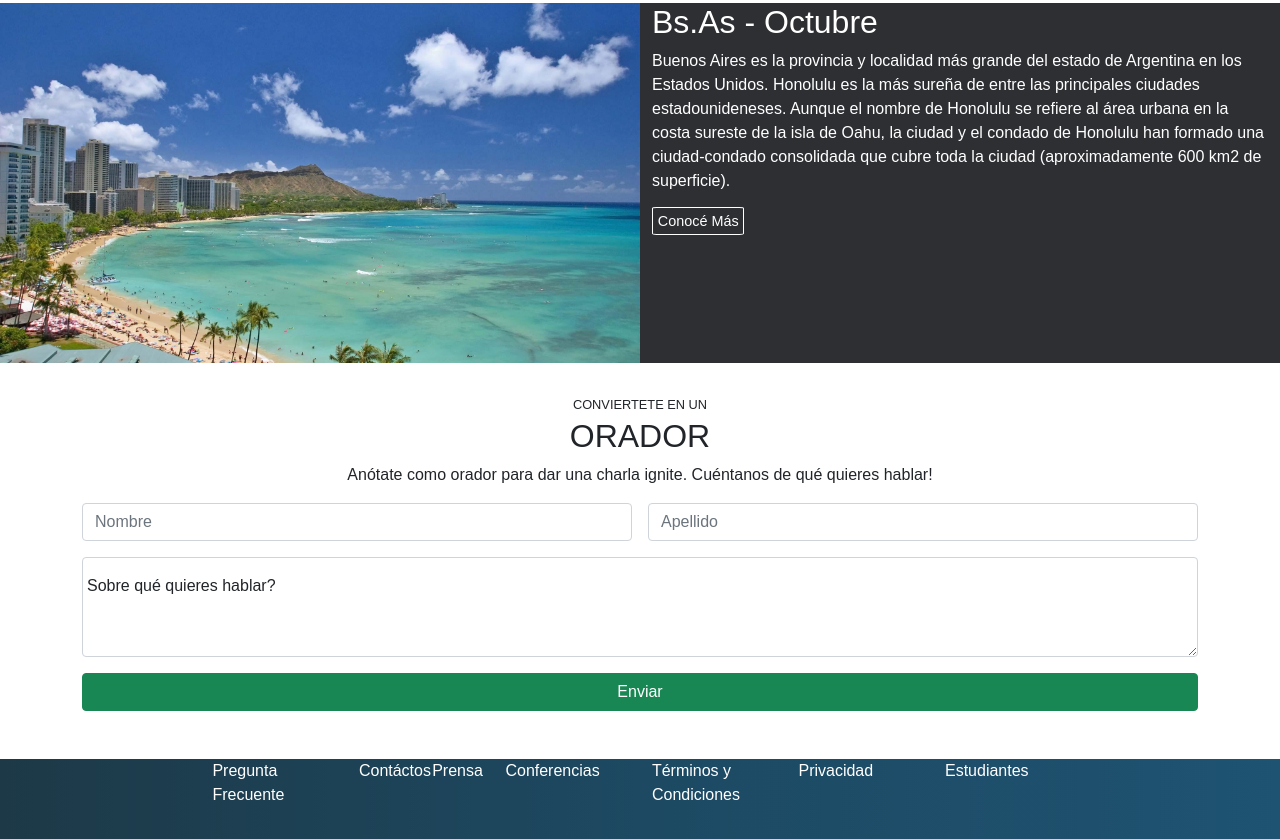
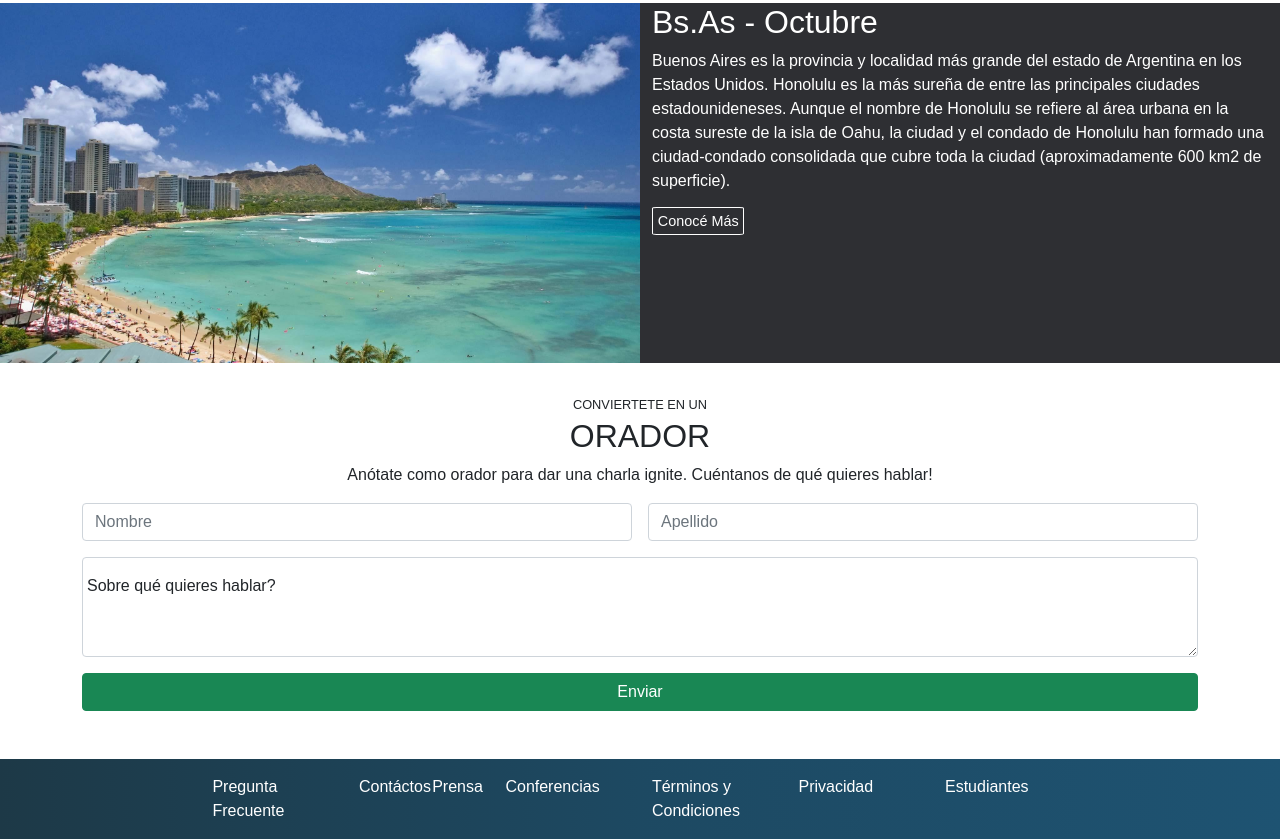
Before and after one commit to JoseUzqueda/proyecto2_cac, a plain HTML site: page index.html in a window 1280 px wide. Shown: the part 1611-2450 px from the top of the page. Drawn offline with nearby package versions, Linux system fonts and the light colour scheme; a web font is replaced by a local one.

Commit message:
Modificacion en el footer 2.0

```diff
--- a/index.html
+++ b/index.html
@@ -210,7 +210,7 @@
        </main>
 
        <footer class="container-fluid cajafooter">
-            <div class="foot row">
+            <div class="foot row align-content-center justify-content-center">
                 <a class="col-sm-6 col-md-2" href="">Pregunta Frecuente</a>
                 <a class="col-sm-6 col-md-1" href="">Contáctos</a>
                 <a class="col-sm-6 col-md-1" href="">Prensa</a>
```
